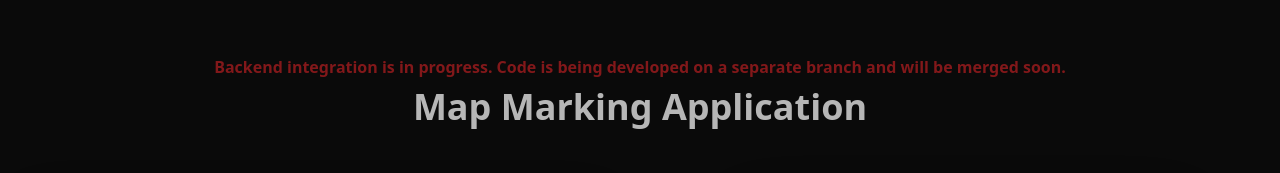
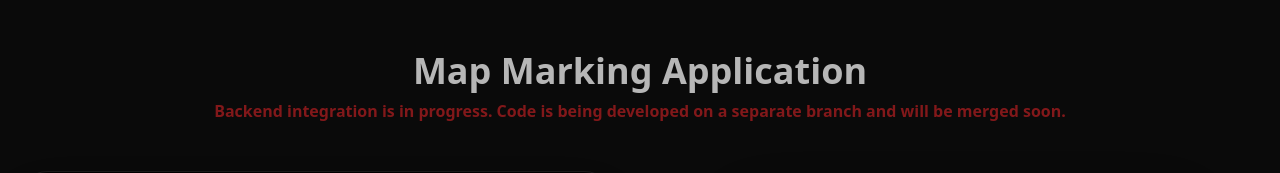
Before and after one commit to Bhagya2005/map-marker-next-final-qrious, a Next.js app: page /login in a window 1280 px wide. Shown: the top 173 px of the page. Built offline with nearby package versions, Linux system fonts and the light colour scheme; grey boxes are pictures that could not be loaded.

Commit message:
Reposition backend integration message in layout

```diff
--- a/app/(auth)/layout.tsx
+++ b/app/(auth)/layout.tsx
@@ -20,15 +20,15 @@ export default function AuthLayout({
     <div className="relative min-h-screen px-4 overflow-hidden bg-[#0a0a0a] flex items-center justify-center">
 
       <div className="relative z-10 w-full max-w-7xl  py-10">
-         <p className="text-red-900 font-bold text-center my-2">
-          Backend integration is in progress. Code is being developed on a separate branch and will be merged soon.
-          </p>
+
 
         <div className="text-center mb-12">
           <h1 className="text-4xl font-black text-white/70">
             Map Marking Application
           </h1>
-
+          <p className="text-red-900 font-bold text-center my-2">
+          Backend integration is in progress. Code is being developed on a separate branch and will be merged soon.
+          </p>
         </div>
 
         <div className="grid md:grid-cols-2 gap-12 items-center mt-0">
```
